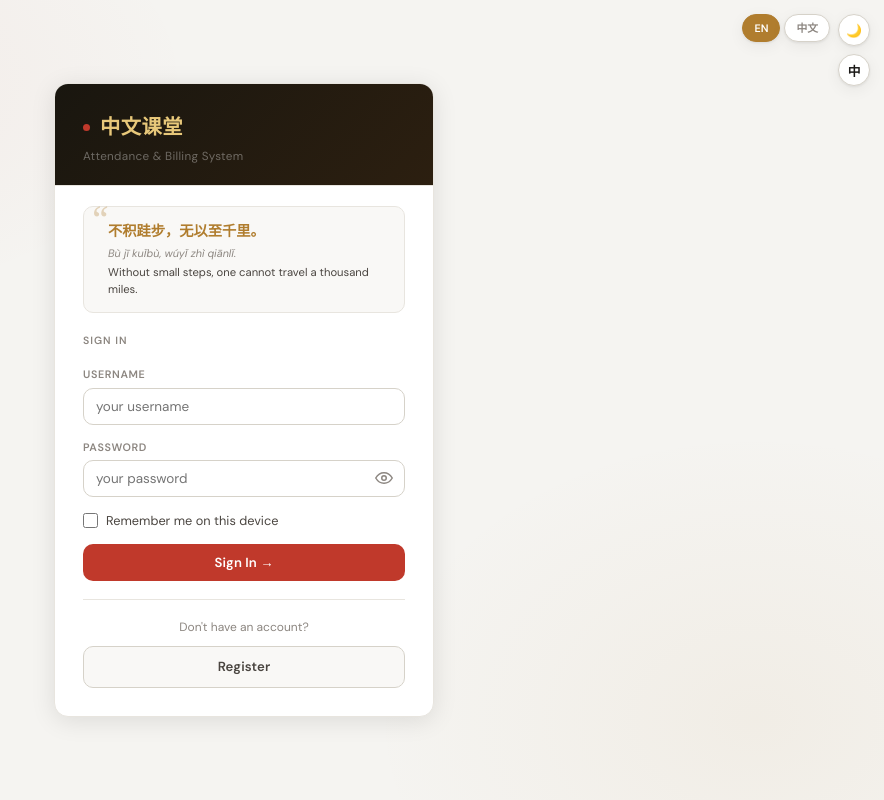
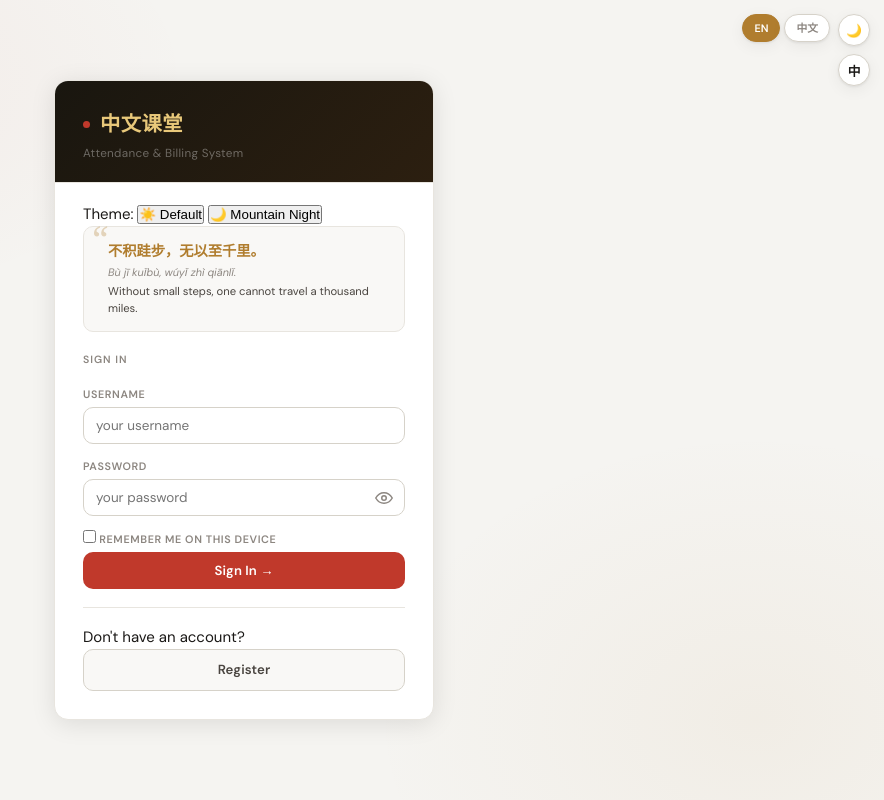
Before and after one commit to Michaelatj/Mandarin-Class-Receipt, a Flask app: page /login in a window 1280 px wide. Shown: the whole page, without its empty margins (396-1280 px from the left). Run offline with Flask 3, Linux system fonts and the light colour scheme; some libraries are stand-ins or nearby versions.

Commit message:
add new night theme

```diff
--- a/app/templates/auth/login.html
+++ b/app/templates/auth/login.html
@@ -2,7 +2,21 @@
 {% block title %}{{ tr('login') }}{% endblock %}
 
 {% block body %}
+<!-- Floating Upper-Middle Theme Switcher Bar -->
+<div class="auth-theme-switcher" aria-label="Theme Selector">
+  <span class="ats-label">Theme:</span>
+  <button type="button" class="ats-btn active" onclick="setLoginTheme('default')" id="thm-default">
+    <span>☀️</span> Default
+  </button>
+
+  <!-- Added Requested Theme: Mountain Night with Moon -->
+  <button type="button" class="ats-btn thm-night-btn" onclick="setLoginTheme('mountain-night')" id="thm-mountain-night">
+    <span>🌙</span> Mountain Night
+  </button>
+</div>
+
 {% include 'partials/quote.html' %}
+
 <div class="form-title">{{ tr('login') }}</div>
 <form method="POST" action="{{ url_for('auth.login') }}" id="loginForm" autocomplete="on">
   <input type="hidden" name="csrf_token" value="{{ csrf_token() }}">
@@ -18,26 +32,58 @@
     {% include 'partials/pw_toggle.html' %}
   </div>
 
-  <label style="display:flex;align-items:center;gap:8px;text-transform:none;font-weight:400;font-size:.85rem;color:var(--text2);letter-spacing:0;cursor:pointer;margin:2px 0 14px">
-    <input type="checkbox" name="remember" value="1" style="width:15px;height:15px;margin:0;accent-color:var(--gold)">
+  <label class="remember-label">
+    <input type="checkbox" name="remember" value="1" class="remember-checkbox">
     {{ tr('remember_me') }}
   </label>
+
   <button type="submit" class="btn br">{{ tr('login') }} →</button>
 </form>
+
 <div class="dvd"></div>
-<p style="text-align:center;font-size:.8rem;color:var(--text3);margin-bottom:10px">{{ tr('no_account') }}</p>
-<a href="{{ url_for('auth.register') }}" class="btn bgh" style="display:block;text-align:center">
+
+<p class="no-account-text">{{ tr('no_account') }}</p>
+<a href="{{ url_for('auth.register') }}" class="btn bgh auth-register-btn">
   {{ tr('create_account') }}
 </a>
 {% endblock %}
 
 {% block page_scripts %}
 <script>
-// Kalau password sedang ditampilkan lewat tombol mata, kembalikan ke type=password
-// sebelum submit. Browser hanya menawarkan "simpan password" untuk field password.
+// Password reset guard before form submit
 document.getElementById('loginForm').addEventListener('submit', function () {
   const pw = document.getElementById('password');
   if (pw.type !== 'password') pw.type = 'password';
 });
+
+// Switcher logic for Login themes (default & Mountain Night with Moon)
+function setLoginTheme(themeName) {
+  const body = document.body;
+  const html = document.documentElement;
+
+  // Remove existing login theme classes
+  body.classList.remove('theme-mountain-night');
+  html.removeAttribute('data-login-theme');
+
+  document.querySelectorAll('.ats-btn').forEach(btn => btn.classList.remove('active'));
+
+  if (themeName === 'mountain-night') {
+    body.classList.add('theme-mountain-night');
+    html.setAttribute('data-login-theme', 'mountain-night');
+    document.getElementById('thm-mountain-night').classList.add('active');
+    localStorage.setItem('login_theme', 'mountain-night');
+  } else {
+    document.getElementById('thm-default').classList.add('active');
+    localStorage.setItem('login_theme', 'default');
+  }
+}
+
+// Restore saved login theme preference on load
+(function() {
+  const savedTheme = localStorage.getItem('login_theme');
+  if (savedTheme === 'mountain-night') {
+    setLoginTheme('mountain-night');
+  }
+})();
 </script>
 {% endblock %}
```
Also changed, not shown: app/static/css/main.css (+44 -12 lines), app/static/css/quiz.css (+44 -0 lines).
